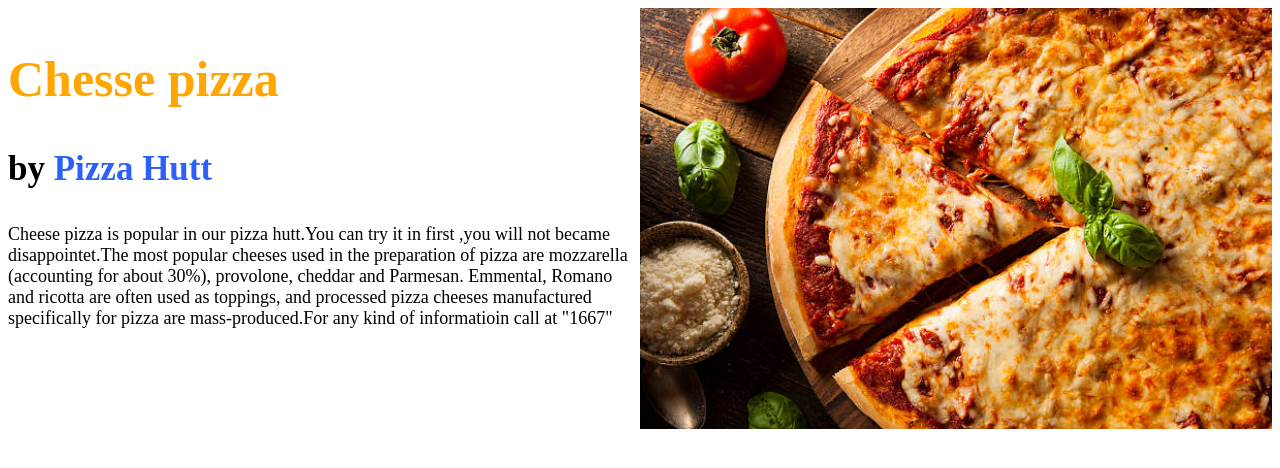
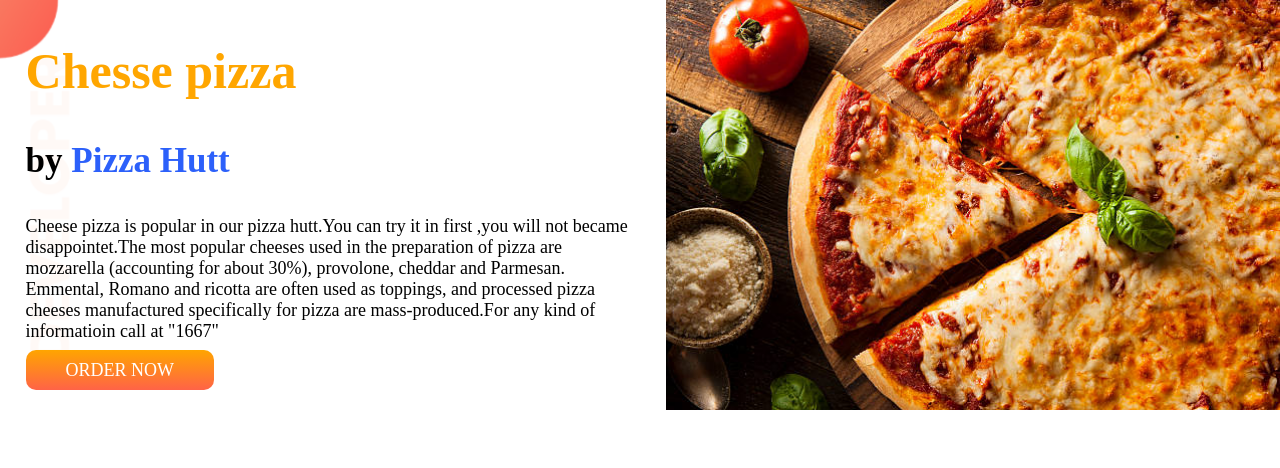
Before and after one commit to jamilpiero/my-fourth-attemt, a plain HTML site: page index.html in a window 1280 px wide. Drawn offline with Linux system fonts and the light colour scheme.

Commit message:
top banner added

```diff
--- a/index.html
+++ b/index.html
@@ -13,7 +13,7 @@
 </head>
 
 <body>
-    <section>
+    <section class="top-banner">
         <div class="half-widht">
             <h1 class="big">Chesse pizza</h1>
             <h3>by <span class="span-colour">Pizza Hutt</span></h3>
@@ -22,6 +22,7 @@
                 provolone, cheddar and Parmesan. Emmental, Romano and ricotta are often used as toppings, and processed
                 pizza cheeses manufactured specifically for pizza are mass-produced.For
                 any kind of informatioin call at "1667"</p>
+            <a class="link-button" target="blank" href="https://www.facebook.com/jamil.thunderstrom/">ORDER NOW</a>
         </div>
         <div class="half-widht">
             <img src="images/istockphoto-522398707-612x612.jpg" alt="">
--- a/style.css
+++ b/style.css
@@ -1,6 +1,7 @@
 body{
     font-family: font-family: 'Raleway', sans-serif;
     font-size:18px;
+    margin:0px;
 
 }
 h1{
@@ -21,7 +22,20 @@ section{
 }
 .half-widht{
     width: 50%;
+    padding-left: 2%;
 }
 .half-widht img{
     width: 100%;
 }
+.link-button{
+    padding: 10px 40px;
+    text-decoration: none;
+    color:white;
+    font-weight: 700px;
+    border-radius: 10px;
+    background-image: linear-gradient(orange,tomato);
+}
+.top-banner{
+    background-image: url(images/top-banner.png);
+    background-repeat: no-repeat;
+}
```
